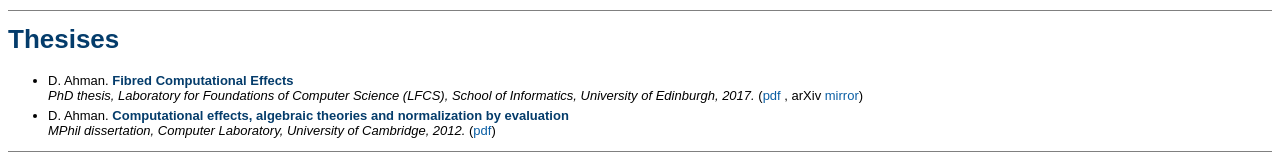
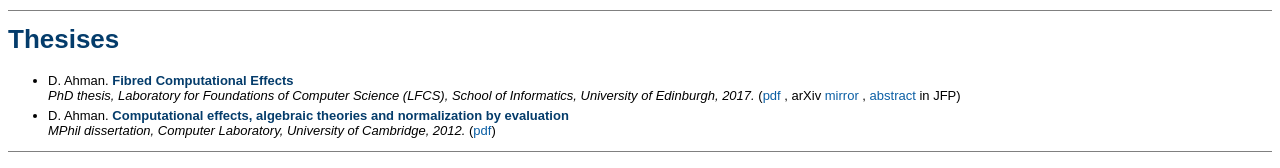
Before and after one commit to danelahman/danelahman.github.io, a plain HTML site: page index.html in a window 1280 px wide. Shown: the part 1736-1904 px from the top of the page. Drawn offline with Linux system fonts and the light colour scheme.

Commit message:
JFP abstract

```diff
--- a/index.html
+++ b/index.html
@@ -131,7 +131,7 @@
 <h1 id="thesises">Thesises</h1>
 <ul>
 <li style="margin-bottom:5px;">D. Ahman. <b>Fibred Computational Effects</b><br/>
-<i>PhD thesis, Laboratory for Foundations of Computer Science (LFCS), School of Informatics, University of Edinburgh, 2017.</i> (<a href="papers/phd-thesis.pdf" target="_blank">pdf</a> , arXiv <a href="https://arxiv.org/abs/1710.02594" target="_blank">mirror</a>)</li>
+<i>PhD thesis, Laboratory for Foundations of Computer Science (LFCS), School of Informatics, University of Edinburgh, 2017.</i> (<a href="papers/phd-thesis.pdf" target="_blank">pdf</a> , arXiv <a href="https://arxiv.org/abs/1710.02594" target="_blank">mirror</a> , <a href="https://www.cambridge.org/core/journals/journal-of-functional-programming/article/phd-abstracts/BA901528CBC710EB1FAC68EAFDA70836" target="_blank">abstract</a> in JFP)</li>
 <li style="margin-bottom:5px;">D. Ahman. <b>Computational effects, algebraic theories and normalization by evaluation</b><br/>
 <i>MPhil dissertation, Computer Laboratory, University of Cambridge, 2012.</i> (<a href="papers/acs-dissertation.pdf" target="_blank">pdf</a>)</li>
 </ul>
```
